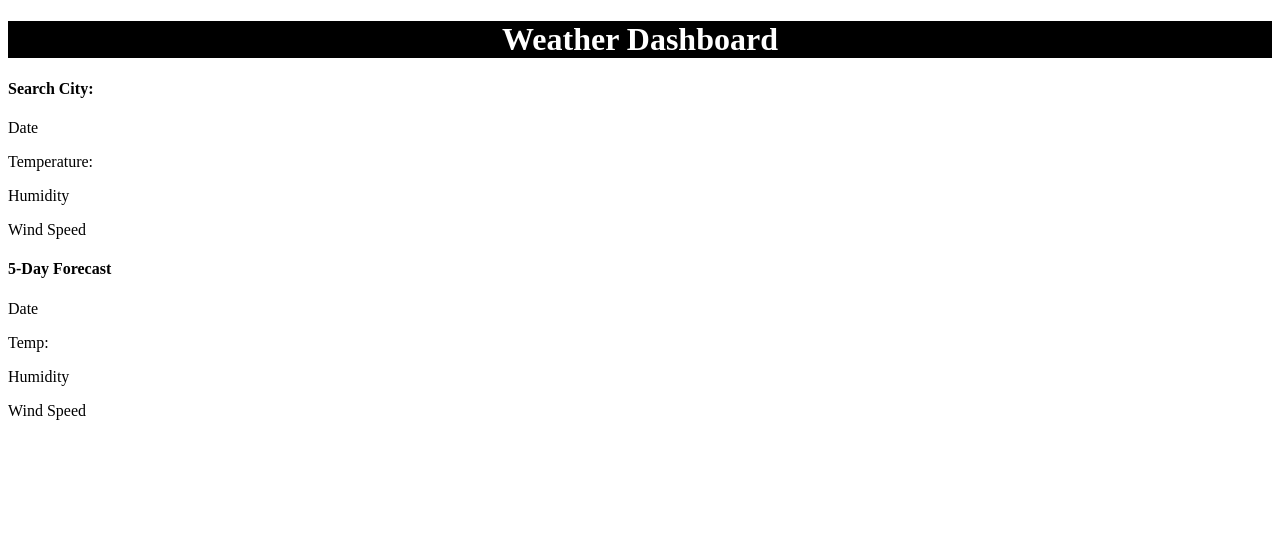
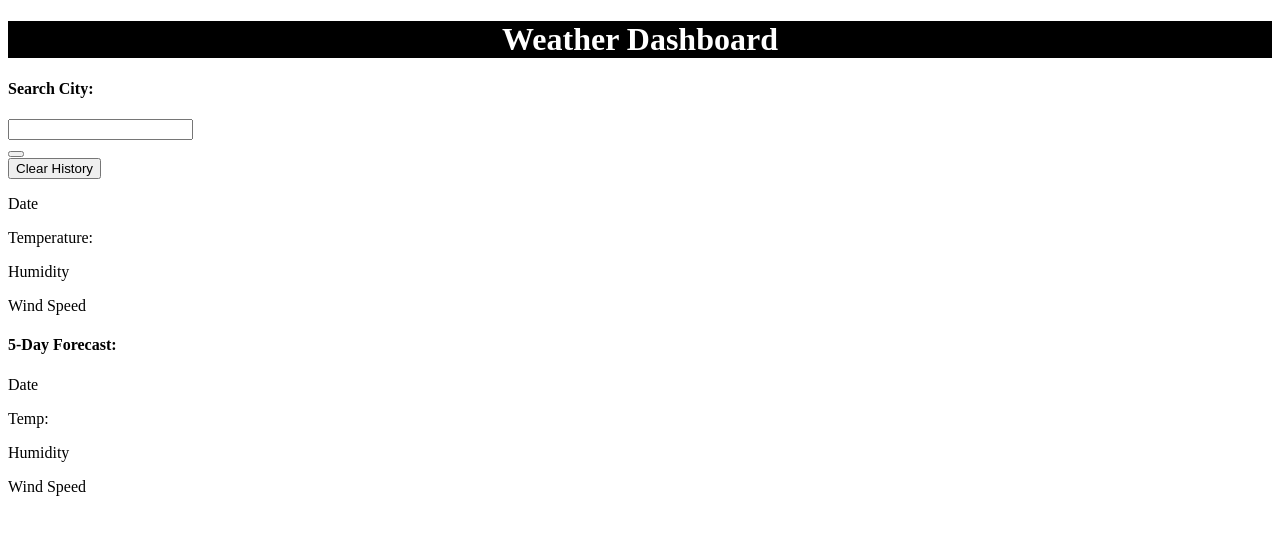
Before and after one commit to MorrisEli/Weather-Dashboard-Challenge, a plain HTML site: page index.html in a window 1280 px wide. Drawn offline with Linux system fonts and the light colour scheme.

Commit message:
html search bar and buttons

```diff
--- a/index.html
+++ b/index.html
@@ -15,23 +15,41 @@
     <div class="row">
         <div class="col-sm-4">
             <h4 class="Search">Search City:</h4><!--Search Button-->
+            <div class="input mb-3">
+                <input type="text" class="form" id="search-city" aria-label="City-Search" aria-describedby="search-button">
+                <div class="input-append">
+                    <button class="btn bg-primary" id="search-button"><i class="fa fa-search"></i></button>
                 </div>
             </div>
-    <div>
+
+            <button class="btn btn-primary" type="button" id="clear-history">Clear History</button>
+            <ul class="group-list">
+
+            </ul>
+        </div>
+    </div>
+    <div class="col-sm-8">
+        <div class="row ml-2">
+            <div class="col-sm-12" id="current-weather">
             <!--Current Info Input-->
                 <p>Date</p>
-        <p>Temperature:</p>
-        <p>Humidity</p>
-        <p>Wind Speed</p>
-
+                <p>Temperature: <span class="current" id="temperature"></span></p>
+                <p>Humidity<span class="current" id="humidity"></span></p>
+                <p>Wind Speed<span class="current" id="wind-speed"></span></p>
+            </div>
+        </div>
     </div>
     <!--Future Info Input-->
-    <div>
-        <h4>5-Day Forecast</h4>
+    <div class="col-sm-12" id="future-weather">
+        <h4>5-Day Forecast:</h4>
+            <div class="row text-light">
+                <div class="col-sm-2">
                     <p>Date</p>
                     <p>Temp:</p>
                     <p>Humidity</p>
                     <p>Wind Speed</p>
+                    </div>
+            </div>
     </div>
 
 
```
Lines whose indentation alone changed are shown as unchanged.
